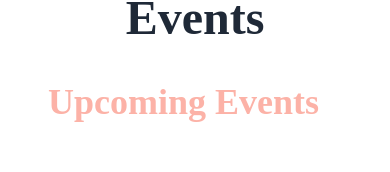
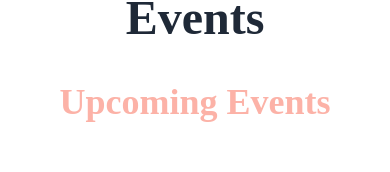
Before and after one commit to MigCastro/princess-party, a React (Create React App) app: page /events in a window 390 px wide. Shown: the part 182-354 px from the top of the page. Built offline with nearby package versions, Linux system fonts and the light colour scheme.

Commit message:
Update Upcoming Events heading alignment for improved responsiveness

```diff
--- a/src/pages/EventsPage.js
+++ b/src/pages/EventsPage.js
@@ -87,7 +87,7 @@
     <section className="py-16 px-12 bg-white">
       <h1 className="text-5xl font-bold text-dark mb-10 text-center" style={{ fontFamily: 'Montserrat' }}>Events</h1>
       <div className="max-w-7xl mx-auto">
-        <h2 className="text-4xl font-bold text-primary mb-6 text-left" style={{ fontFamily: 'Montserrat' }}>Upcoming Events</h2>
+        <h2 className="text-4xl font-bold text-primary mb-6 md:text-left text-center" style={{ fontFamily: 'Montserrat' }}>Upcoming Events</h2>
         {upcomingEvents.length > 0 ? (
           upcomingEvents.map((event, index) => (
             <EventCard
```
